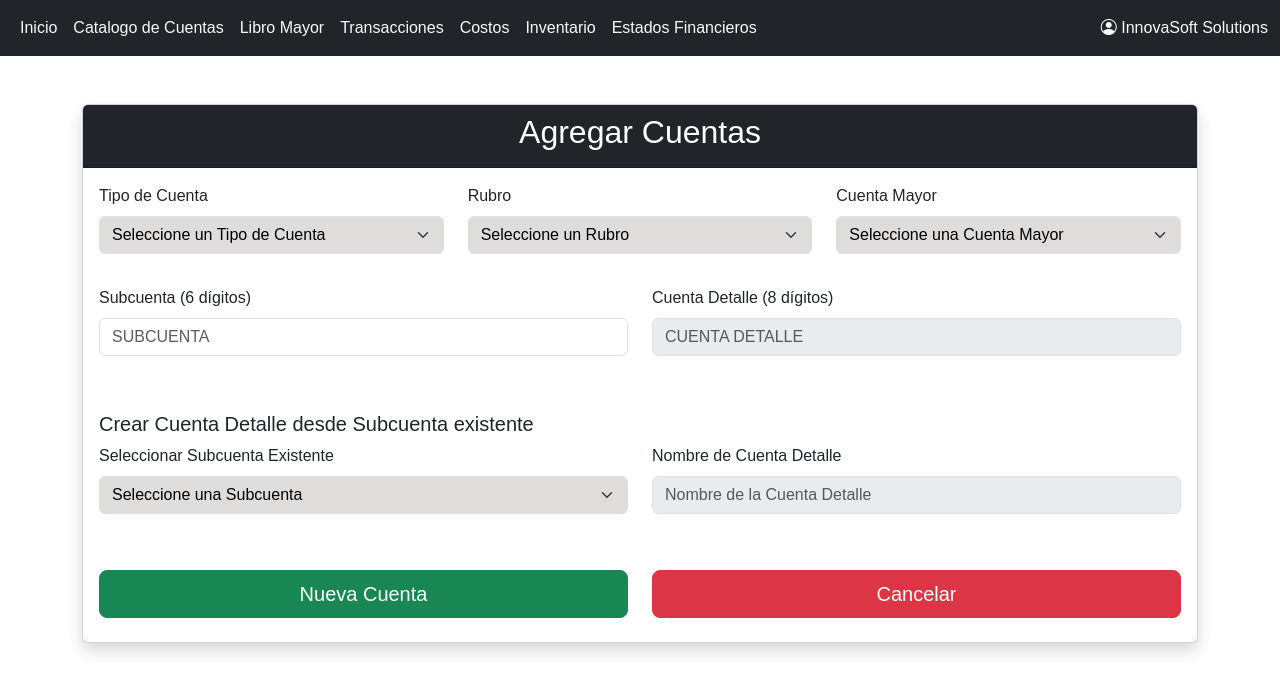
After one commit to erickG01/InnovaSoftSolutions, a Django app: page /nuevaCuenta/ in a window 1280 px wide. The commit adds this page. Shown: the top 693 px of the page. Run offline with Django 5.2, Linux system fonts and the light colour scheme; tables that the repository leaves empty hold one stand-in row (values such as "Sample post"); some libraries are stand-ins or nearby versions.

Commit message:
Modificacion Catalogo Cuentas y creacion Nueva Cuenta

```diff
--- a/App_innovaSoft/static/css/CatalogoCuentas.css
+++ b/App_innovaSoft/static/css/CatalogoCuentas.css
@@ -49,16 +49,3 @@ body {
 .table tbody tr:hover {
     background-color: #f1f1f1; /* Color de fondo al pasar el mouse */
 }
-
-
-
-
-/* Espaciado adicional en las celdas */
-.table th, .table td {
-    padding: 12px 15px; /* Espaciado interno en celdas */
-}
-
-/* Estilo de las columnas */
-.table th {
-    text-align: left; /* Alinear texto a la izquierda */
-}
--- a/App_innovaSoft/templates/App_innovaSoft/estadoFinancieros.html
+++ b/App_innovaSoft/templates/App_innovaSoft/estadoFinancieros.html
@@ -45,7 +45,7 @@
                 <div class="card-body custom-card-body">
                     <h5 class="card-title"><b>Balance General</b></h5>
                     <p class="card-text">Accede al balance general para un panorama completo de tus finanzas.</p>
-                    <a class="btn btn-outline-danger" href="#" aria-label="Descargar Balance General">Descargar</a>
+                    <a class="btn btn-outline-danger" href="{% url 'balanceGeneral' %}?format=pdf" aria-label="Descargar Balance General">Descargar</a>
                     <i class="bi bi-bar-chart icon-style"></i>
                 </div>
             </div>
--- /dev/null
+++ b/App_innovaSoft/templates/App_innovaSoft/nuevaCuenta.html
@@ -0,0 +1,188 @@
+{% extends 'App_innovaSoft/base.html' %}
+
+{% block content %}
+<!DOCTYPE html>
+<html lang="es">
+<head>
+    {% load static %}
+    <meta charset="UTF-8">
+    <meta name="viewport" content="width=device-width, initial-scale=1.0">
+    <title>Nueva Cuenta</title>
+    <link href="https://cdn.jsdelivr.net/npm/bootstrap@5.3.0/dist/css/bootstrap.min.css" rel="stylesheet">
+    <link rel="stylesheet" href="https://cdnjs.cloudflare.com/ajax/libs/bootstrap-icons/1.8.1/font/bootstrap-icons.min.css">
+    <link rel="stylesheet" href="{% static 'css/CatalogoCuentas.css' %}">
+</head>
+<body>
+    <div class="container mt-5">
+        <div class="card shadow">
+            <div class="card-header text-center bg-dark text-white">
+                <h2>Agregar Cuentas</h2>
+            </div>
+            <div class="card-body">
+                <form method="POST" action="{% url 'nuevaCuenta' %}">
+                    {% csrf_token %}
+
+                    <!-- Fila 1: Tipo de Cuenta, Rubro y Cuenta Mayor -->
+                    <div class="row">
+                        <div class="col-md-4 mb-3">
+                            <div class="form-group">
+                                <label for="tipoCuenta">Tipo de Cuenta</label>
+                                <select id="tipoCuenta" name="tipo_cuenta" class="form-select w-100">
+                                    <option value="">Seleccione un Tipo de Cuenta</option>
+                                    {% for tipo in tipos_cuenta %}
+                                        <option value="{{ tipo.idGrupoCuenta }}">{{ tipo.nombre }}</option>
+                                    {% endfor %}
+                                </select>
+                            </div>
+                        </div>
+                        <div class="col-md-4 mb-3">
+                            <div class="form-group">
+                                <label for="rubro">Rubro</label>
+                                <select id="rubro" name="rubro" class="form-select w-100">
+                                    <option value="">Seleccione un Rubro</option>
+                                </select>
+                            </div>
+                        </div>
+                        <div class="col-md-4 mb-3">
+                            <div class="form-group">
+                                <label for="cuentaMayor">Cuenta Mayor</label>
+                                <select id="cuentaMayor" name="cuentaMayor" class="form-select w-100">
+                                    <option value="">Seleccione una Cuenta Mayor</option>
+                                </select>
+                            </div>
+                        </div>
+                    </div>
+
+                    <!-- Fila 2: Subcuenta y Cuenta Detalle -->
+                    <div class="row">
+                        <div class="col-md-6 mb-3">
+                            <div class="form-group">
+                                <label for="subcuenta">Subcuenta (6 dígitos)</label>
+                                <input type="text" id="subcuenta" name="subcuenta" class="form-control" placeholder="SUBCUENTA" required>
+                            </div>
+                        </div>
+                        <div class="col-md-6 mb-3">
+                            <div class="form-group">
+                                <label for="cuentaDetalle">Cuenta Detalle (8 dígitos)</label>
+                                <input type="text" id="cuentaDetalle" name="cuentaDetalle" class="form-control" placeholder="CUENTA DETALLE" disabled>
+                            </div>
+                        </div>
+                    </div>
+
+                    <!-- Nueva sección para crear Cuenta Detalle desde Subcuenta existente -->
+                    <div class="mt-4">
+                        <h5>Crear Cuenta Detalle desde Subcuenta existente</h5>
+                        <div class="row">
+                            <div class="col-md-6 mb-3">
+                                <div class="form-group">
+                                    <label for="subcuentaExistente">Seleccionar Subcuenta Existente</label>
+                                    <select id="subcuentaExistente" name="subcuentaExistente" class="form-select w-100">
+                                        <option value="">Seleccione una Subcuenta</option>
+                                        {% for subcuenta in subcuentas %}
+                                            <option value="{{ subcuenta.idSubCuenta }}">{{ subcuenta.nombre }}</option>
+                                        {% endfor %}
+                                    </select>
+                                </div>
+                            </div>
+                            <div class="col-md-6 mb-3">
+                                <div class="form-group">
+                                    <label for="cuentaDetalle2">Nombre de Cuenta Detalle</label>
+                                    <input type="text" id="cuentaDetalle2" name="cuentaDetalle2" class="form-control" placeholder="Nombre de la Cuenta Detalle">
+                                </div>
+                            </div>
+                        </div>
+                    </div>
+
+                    <!-- Fila 3: Botones -->
+                    <div class="row mt-4 text-center">
+                        <div class="col-md-6 mb-2">
+                            <button type="submit" class="btn btn-success btn-lg w-100">Nueva Cuenta</button>
+                        </div>
+                        <div class="col-md-6 mb-2">
+                            <a href="{% url 'CatalogoCuentas' %}" class="btn btn-danger btn-lg w-100">Cancelar</a>
+                        </div>
+                    </div>
+                </form>
+            </div>
+        </div>
+    </div>
+
+
+
+    <script src="https://kit.fontawesome.com/a076d05399.js"></script>
+    <script src="https://code.jquery.com/jquery-3.5.1.min.js"></script>
+    <script src="https://cdn.jsdelivr.net/npm/popper.js@1.16.1/dist/umd/popper.min.js"></script>
+    <script src="https://maxcdn.bootstrapcdn.com/bootstrap/4.5.2/js/bootstrap.min.js"></script>
+
+    <script>
+        document.addEventListener('DOMContentLoaded', function() {
+            const subcuentaInput = document.getElementById('subcuenta');
+            const cuentaDetalleInput = document.getElementById('cuentaDetalle');
+            const subcuentaExistenteSelect = document.getElementById('subcuentaExistente');
+            const cuentaDetalle2Input = document.getElementById('cuentaDetalle2');
+
+            // Función para manejar el campo "Subcuenta"
+            subcuentaInput.addEventListener('input', function() {
+                const isSubcuentaFilled = subcuentaInput.value.length > 0;
+                cuentaDetalleInput.disabled = !isSubcuentaFilled;
+
+                // Desactiva la segunda sección si "Subcuenta" tiene texto
+                subcuentaExistenteSelect.disabled = isSubcuentaFilled;
+                cuentaDetalle2Input.disabled = isSubcuentaFilled || !subcuentaExistenteSelect.value;
+            });
+
+            // Función para manejar la selección de "Subcuenta Existente"
+            subcuentaExistenteSelect.addEventListener('change', function() {
+                const isSubcuentaSelected = subcuentaExistenteSelect.value !== "";
+                cuentaDetalle2Input.disabled = !isSubcuentaSelected;
+
+                // Desactiva la primera sección si "Subcuenta Existente" está seleccionada
+                subcuentaInput.disabled = isSubcuentaSelected;
+                cuentaDetalleInput.disabled = isSubcuentaSelected || !subcuentaInput.value;
+            });
+
+            // Reinicia el formulario para evitar bloqueo al cargar la página
+            subcuentaInput.disabled = false;
+            subcuentaExistenteSelect.disabled = false;
+            cuentaDetalleInput.disabled = true;
+            cuentaDetalle2Input.disabled = true;
+        });
+
+        document.addEventListener('DOMContentLoaded', function() {
+            const tipoCuentaSelect = document.getElementById('tipoCuenta');
+            const rubroSelect = document.getElementById('rubro');
+            const cuentaMayorSelect = document.getElementById('cuentaMayor');
+
+            tipoCuentaSelect.addEventListener('change', function() {
+            const tipoId = this.value;
+            fetch(`/get_rubros/${tipoId}/`)
+                .then(response => response.json())
+                .then(data => {
+                 rubroSelect.innerHTML = '<option value="">Seleccione un Rubro</option>'; // Opción por defecto
+                data.forEach(rubro => {
+                rubroSelect.innerHTML += `<option value="${rubro.idRubro}">${rubro.nombre}</option>`;
+                });
+                cuentaMayorSelect.innerHTML = '<option value="">Seleccione una Cuenta Mayor</option>'; // Reset Cuenta Mayor
+                });
+                });
+
+        rubroSelect.addEventListener('change', function() {
+            const rubroId = this.value;
+            fetch(`/get_cuentas_mayor/${rubroId}/`)
+            .then(response => response.json())
+            .then(data => {
+            cuentaMayorSelect.innerHTML = '<option value="">Seleccione una Cuenta Mayor</option>';
+            data.forEach(cuenta => {
+            cuentaMayorSelect.innerHTML += `<option value="${cuenta.idDeMayor}">${cuenta.nombre}</option>`;
+            });
+            });
+            });
+        });
+
+    </script>
+
+{% endblock %}
+</body>
+
+
+</html>
--- a/App_innovaSoft/views.py
+++ b/App_innovaSoft/views.py
@@ -27,6 +27,9 @@ from django.template.loader import render_to_string
 from django.views.decorators.csrf import csrf_exempt
 import json
 from django.db import transaction
+from django.urls import reverse
+from django.db.models import Max
+
 
 # Create your views here.
 def home(request):
@@ -89,6 +92,137 @@ def tipos_cuentas(request):
     }
 
     return render(request, 'App_innovaSoft/CatalogoCuentas.html', context)
+
+
+
+# Vista para agregar nueva cuenta al catálogo
+def nuevaCuenta(request):
+    # Obtener todos los tipos de cuentas, rubros y cuentas mayores
+    tipos_cuenta = GrupoCuenta.objects.all()
+    rubros = RubroDeAgrupacion.objects.all()
+    cuentas_mayor = CuentaDeMayor.objects.all()
+
+    if request.method == 'POST':
+        subcuenta_nombre = request.POST.get('subcuenta')
+        cuenta_mayor_id = request.POST.get('cuentaMayor')
+        cuenta_detalle_nombre = request.POST.get('cuentaDetalle')  # Recibir el nombre de la cuenta detalle
+        cuenta_detalle_nombre2 = request.POST.get('cuentaDetalle2')  # Recibir el nombre de la cuenta detalle2
+        subcuenta_existente_id = request.POST.get('subcuentaExistente')  # Obtener la subcuenta seleccionada
+
+        # Validación: asegurarse de que se proporcionen los datos necesarios
+        if subcuenta_nombre and cuenta_mayor_id:
+            try:
+                # Obtener el idDeMayor como entero
+                id_mayor = int(cuenta_mayor_id)
+                # Obtener el objeto CuentaDeMayor
+                cuenta_mayor = CuentaDeMayor.objects.get(idDeMayor=id_mayor)
+                prefijo = cuenta_mayor.codigoCuenta[:4]  # Obtener los primeros cuatro dígitos del codigoCuenta
+
+                # ------------------- SECCIÓN DE SUBCUENTAS -------------------
+                # Obtener el último idSubCuenta registrado en la tabla
+                ultimo_id_subcuenta = SubCuenta.objects.aggregate(Max('idSubCuenta'))['idSubCuenta__max']
+                nuevo_id_subcuenta = (ultimo_id_subcuenta + 1) if ultimo_id_subcuenta is not None else 1  # Empezar desde 1 si no hay registros
+
+                # Generar el siguiente sufijo numérico basado en las subcuentas existentes
+                subcuentas = SubCuenta.objects.filter(idDeMayor_id=id_mayor)
+                ultimo_codigo_subcuenta = subcuentas.aggregate(Max('codigoCuenta'))['codigoCuenta__max']
+                nuevo_sufijo_subcuenta = "01"  # Valor por defecto
+
+                if ultimo_codigo_subcuenta:
+                    ultimo_sufijo_subcuenta = int(ultimo_codigo_subcuenta.split('.')[1])
+                    nuevo_sufijo_subcuenta = f"{ultimo_sufijo_subcuenta + 1:02d}" if ultimo_sufijo_subcuenta < 99 else None
+
+                # Validación de límite en el sufijo
+                if not nuevo_sufijo_subcuenta:
+                    messages.error(request, 'No se puede crear más subcuentas para esta cuenta de mayor.')
+                    return redirect('nuevaCuenta')
+
+                # Crear y guardar la nueva subcuenta
+                codigo_cuenta = f"{prefijo}.{nuevo_sufijo_subcuenta}"
+                subcuenta = SubCuenta(
+                    idSubCuenta=nuevo_id_subcuenta,  # Usar el ID generado manualmente
+                    idDeMayor_id=cuenta_mayor_id,
+                    codigoCuenta=codigo_cuenta,
+                    nombre=subcuenta_nombre
+                )
+                subcuenta.save()
+                # ------------------------------------------------------------
+
+                # ------------------- SECCIÓN DE CUENTAS DETALLE -------------------
+                # Verificar si se debe crear una Cuenta Detalle desde el input 1 o desde la subcuenta existente
+                if cuenta_detalle_nombre:
+                    # Crear la cuenta detalle con el nombre ingresado
+                    cuenta_detalle = crearCuentaDetalle(subcuenta, cuenta_detalle_nombre)
+                    messages.success(request, f'Subcuenta "{subcuenta_nombre}" y Cuenta Detalle "{cuenta_detalle_nombre}" creadas con éxito.')
+                else:
+                    messages.error(request, 'Debe proporcionar el nombre de la Cuenta Detalle o seleccionar una Subcuenta existente para crearla.')
+
+            except CuentaDeMayor.DoesNotExist:
+                messages.error(request, 'La Cuenta Mayor seleccionada no existe.')
+            except Exception as e:
+                messages.error(request, f'Ocurrió un error inesperado: {e}')
+
+        # Si se intenta crear solo una cuenta detalle, se puede omitir la validación de subcuenta y cuenta mayor
+        elif cuenta_detalle_nombre2 and subcuenta_existente_id:
+            # Aquí va la lógica para crear la cuenta detalle desde la subcuenta existente
+            try:
+                subcuenta_existente = SubCuenta.objects.get(idSubCuenta=subcuenta_existente_id)
+                cuenta_detalle = crearCuentaDetalle(subcuenta_existente, cuenta_detalle_nombre2)
+                messages.success(request, f'Cuenta Detalle "{cuenta_detalle_nombre2}" creada con éxito desde la Subcuenta seleccionada.')
+            except SubCuenta.DoesNotExist:
+                messages.error(request, 'La Subcuenta seleccionada no existe.')
+
+        else:
+            messages.error(request, 'Debe ingresar el nombre de la Subcuenta y seleccionar la Cuenta Mayor, o proporcionar el nombre de la Cuenta Detalle y seleccionar una Subcuenta existente.')
+
+        return redirect('CatalogoCuentas')
+
+    return render(request, 'App_innovaSoft/nuevaCuenta.html', {
+        'tipos_cuenta': tipos_cuenta,
+        'rubros': rubros,
+        'cuentas_mayor': cuentas_mayor,
+         'subcuentas': SubCuenta.objects.all(),  # Asegúrate de que esto siempre esté actualizado
+    })
+
+def crearCuentaDetalle(subcuenta, nombre):
+    # Obtener el último idCuentaDetalle registrado
+    ultimo_id_cuenta_detalle = CuentaDetalle.objects.aggregate(Max('idCuentaDetalle'))['idCuentaDetalle__max']
+    nuevo_id_cuenta_detalle = (ultimo_id_cuenta_detalle + 1) if ultimo_id_cuenta_detalle is not None else 1  # Empezar desde 1 si no hay registros
+
+    # Obtener el último código de CuentaDetalle para generar el nuevo código
+    ultimo_codigo_cuenta_detalle = CuentaDetalle.objects.filter(idCuenta=subcuenta).aggregate(Max('codigoCuenta'))['codigoCuenta__max']
+
+    # Generar el siguiente sufijo numérico basado en el último código de CuentaDetalle
+    nuevo_sufijo_detalle = "01"  # Valor por defecto
+    if ultimo_codigo_cuenta_detalle:
+        ultimo_sufijo_detalle = int(ultimo_codigo_cuenta_detalle.split('.')[-1])
+        nuevo_sufijo_detalle = f"{ultimo_sufijo_detalle + 1:02d}" if ultimo_sufijo_detalle < 99 else None
+
+    # Validación de límite en el sufijo
+    if not nuevo_sufijo_detalle:
+        raise Exception('No se puede crear más cuentas detalle para esta subcuenta.')
+
+    # Crear el código para la Cuenta Detalle basado en el código de la SubCuenta
+    nuevo_codigo_cuenta_detalle = f"{subcuenta.codigoCuenta}.{nuevo_sufijo_detalle}"
+
+    # Crear y guardar la nueva cuenta detalle
+    cuenta_detalle = CuentaDetalle(
+        idCuenta=subcuenta,  # Relacionar con la subcuenta
+        idCuentaDetalle=nuevo_id_cuenta_detalle,  # Usar el ID generado manualmente
+        codigoCuenta=nuevo_codigo_cuenta_detalle,
+        nombre=nombre
+    )
+    cuenta_detalle.save()
+    return cuenta_detalle
+
+#filtrado combobox
+def get_rubros(request, tipo_id):
+    rubros = RubroDeAgrupacion.objects.filter(idGrupoCuenta_id=tipo_id).values('idRubro', 'nombre')
+    return JsonResponse(list(rubros), safe=False)
+
+def get_cuentas_mayor(request, rubro_id):
+    cuentas_mayor = CuentaDeMayor.objects.filter(idRubro_id=rubro_id).values('idDeMayor', 'nombre')
+    return JsonResponse(list(cuentas_mayor), safe=False)
 
 #funciones para usar en balance general y estado de capital
 
@@ -764,116 +898,6 @@ def registrar_utilidad_neta(utilidad_neta):
 
 
 
-def estadoCapital(request):
-    subcuenta_codigos = ['3202.01', '4202.01', '1103.01']
-    cuenta_detalle_codigos = ['3101.01.01', '3101.02.01']
-
-    subcuentas = SubCuenta.objects.filter(codigoCuenta__in=subcuenta_codigos)
-    detalle_cuentas = CuentaDetalle.objects.filter(codigoCuenta__in=cuenta_detalle_codigos)
-
-    # Obtener la información general de la empresa
-    info_empresa = Informacion.objects.first()  # Obtener la primera entrada
-    nombre_empresa = info_empresa.nombreEmpresa if info_empresa else "Nombre de la Empresa"
-
-    # Obtener el periodo contable
-    periodo = PeriodoContable.objects.first()  # Ajusta esto según tu lógica
-    fecha_inicio = periodo.fechaInicioDePeriodo.strftime("%d de %B de %Y").lstrip('0').replace('  ', ' ')
-    fecha_fin = periodo.fechaFinDePeriodo.strftime("%d de %B de %Y").lstrip('0').replace('  ', ' ')
-
-    # Obtenemos las transacciones y calculamos el saldo absoluto
-    subcuenta_transacciones = Transacion.objects.filter(idSubCuenta__in=subcuentas).values('idSubCuenta').annotate(
-        saldo_absoluto=Abs(Sum('debe') - Sum('haber'))
-    )
-
-    cuenta_detalle_transacciones = Transacion.objects.filter(idCuentaDetalle__in=detalle_cuentas).values('idCuentaDetalle').annotate(
-        saldo_absoluto=Abs(Sum('debe') - Sum('haber'))
-    )
-
-    cuentas_data = []
-    saldo_3202_01 = 0  # Inicializamos para almacenar el saldo de 3202.01
-    disminuciones_total = 0
-
-    # Clasificamos las subcuentas
-    for subcuenta in subcuentas:
-        transaccion = next(
-            (item for item in subcuenta_transacciones if item['idSubCuenta'] == subcuenta.idSubCuenta),
-            {'saldo_absoluto': 0}
-        )
-
-        # Clasificación de saldo según el tipo de cuenta
-        if subcuenta.codigoCuenta == '1103.01':  # Disminuciones
-            saldo_inicial = aumentos = 0
-            disminuciones = transaccion['saldo_absoluto']
-            disminuciones_total += disminuciones
-        elif subcuenta.codigoCuenta == '3202.01':  # Saldo inicial
-            saldo_inicial = transaccion['saldo_absoluto']
-            saldo_3202_01 = saldo_inicial  # Guardamos el saldo para usar después
-            aumentos = disminuciones = 0
-        elif subcuenta.codigoCuenta == '4202.01':  # Aumentos
-            saldo_inicial = aumentos = 0
-            disminuciones = transaccion['saldo_absoluto']
-            disminuciones_total += disminuciones
-
-        cuentas_data.append({
-            'cuenta': subcuenta.nombre,
-            'saldo_inicial': saldo_inicial,
-            'aumentos': aumentos,
-            'disminuciones': disminuciones
-        })
-
-    capitales_iniciales = 0
-    # Clasificamos las cuentas de detalle de manera similar
-    for cuenta_detalle in detalle_cuentas:
-        transaccion = next(
-            (item for item in cuenta_detalle_transacciones if item['idCuentaDetalle'] == cuenta_detalle.idCuentaDetalle),
-            {'saldo_absoluto': 0}
-        )
-
-        if cuenta_detalle.codigoCuenta == '3101.01.01':
-            saldo_inicial = transaccion['saldo_absoluto']
-            capitales_iniciales += saldo_inicial
-            aumentos = disminuciones = 0
-        elif cuenta_detalle.codigoCuenta == '3101.02.01':
-            aumentos = disminuciones = 0
-            saldo_inicial = transaccion['saldo_absoluto']
-            capitales_iniciales += saldo_inicial
-
-        cuentas_data.append({
-            'cuenta': cuenta_detalle.nombre,
-            'saldo_inicial': saldo_inicial,
-            'aumentos': aumentos,
-            'disminuciones': disminuciones
-        })
-
-    # Aseguramos que el resultado final sea positivo
-    total_final = saldo_3202_01 - disminuciones_total + capitales_iniciales
-    total_final = abs(total_final)  # Convertimos a valor absoluto
-
-    # Verificamos si se solicita un PDF
-    if request.GET.get('format') == 'pdf':
-        # Renderizamos el HTML en un string
-        html_string = render_to_string('App_innovaSoft/estadoCapital.html', {
-            'cuentas_data': cuentas_data,
-            'total_final': total_final,
-            'nombre_empresa': nombre_empresa,  # Pasamos el nombre de la empresa
-            'fecha_inicio': fecha_inicio,       # Pasamos la fecha de inicio
-            'fecha_fin': fecha_fin,             # Pasamos la fecha de fin
-        })
-
-        # Generamos el PDF
-        response = HttpResponse(content_type='application/pdf')
-        response['Content-Disposition'] = 'attachment; filename="estado_capital.pdf"'
-        pisa_status = pisa.CreatePDF(html_string, dest=response)
-
-        # Retornamos el PDF generado
-        if pisa_status.err:
-            return HttpResponse('Error al generar el PDF')
-
-        return response
-
-    # Si no se solicita un PDF, no se devuelve nada
-    return HttpResponse('No se puede generar el PDF, por favor verifica la solicitud.')
-
 
 # Vistas CatalogoCuentas
 def transaccion(request):
--- a/InnovaSoftSolutions/urls.py
+++ b/InnovaSoftSolutions/urls.py
@@ -17,6 +17,7 @@ Including another URLconf
 from django.contrib import admin
 from django.urls import path
 from App_innovaSoft import views
+from App_innovaSoft.views import get_rubros, get_cuentas_mayor
 
 urlpatterns = [
     path('admin/', admin.site.urls),
@@ -24,6 +25,9 @@ urlpatterns = [
 
     path('LibroMayor/',views.libro_mayor_view,name="libroMayor"),
     path('CatalogoCuentas/', views.tipos_cuentas, name="CatalogoCuentas"),
+    path('nuevaCuenta/', views.nuevaCuenta, name="nuevaCuenta"),
+    path('get_rubros/<int:tipo_id>/', get_rubros, name='get_rubros'),
+    path('get_cuentas_mayor/<int:rubro_id>/', get_cuentas_mayor, name='get_cuentas_mayor'),
     path('', views.home, name='home'),  # Ruta para la raíz
     path('Costos/',views.Costos,name="costos"),
     path('HojAjustes/',views.hojAjustes,name="hojAjustes"),
```
Also changed, not shown: App_innovaSoft/templates/App_innovaSoft/CatalogoCuentas.html (+64 -16 lines), 1 other file.
